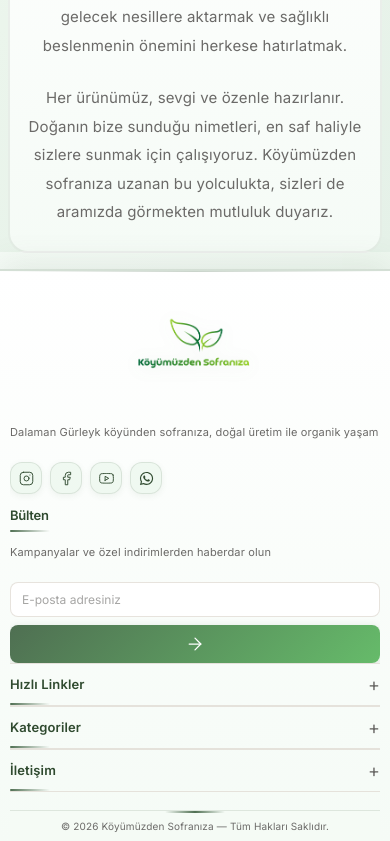
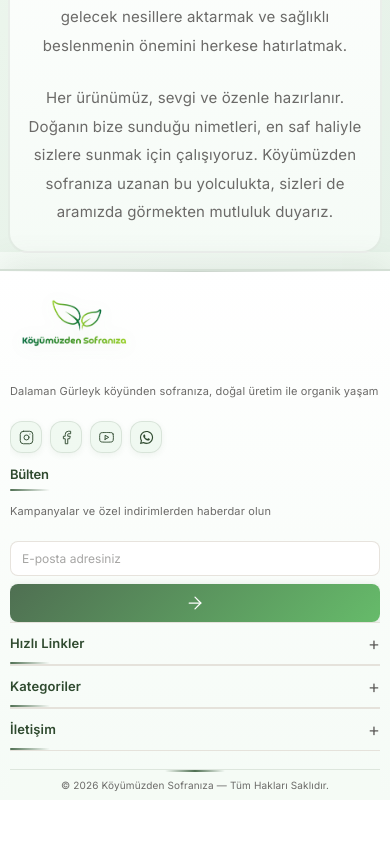
Before and after one commit to 48pinaribs/NaturalShop.React, a React (Create React App) app: page /about in a window 390 px wide. Shown: the part 3124-3965 px from the top of the page. After the commit the page ends 3924 px from the top, so only its background shows below. Built offline with nearby package versions, Linux system fonts and the light colour scheme.

Commit message:
Logo düzenlendi

```diff
--- a/src/components/Footer.css
+++ b/src/components/Footer.css
@@ -68,22 +68,14 @@
 .footer-brand {
   display: flex;
   align-items: center;
-  justify-content: center;
+  justify-content: flex-start;
   margin-bottom: 8px;
-  width: 100%;
-}
-
-.footer-brand a {
-  display: flex;
-  align-items: center;
-  justify-content: center;
-  width: 100%;
 }
 
 .footer-logo {
-  max-width: 160px;
-  width: 100%;
-  height: auto;
+  height: 120px;
+  width: auto;
+  max-width: 300px;
   display: block;
   flex-shrink: 0;
   object-fit: contain;
@@ -518,14 +510,9 @@
     gap: 20px;
   }
 
-  .footer-brand {
-    padding: 8px 0;
-  }
-
   .footer-logo {
-    max-width: 160px;
-    width: 100%;
-    height: auto;
+    height: 110px;
+    max-width: 260px;
   }
 
   .footer-description {
@@ -588,14 +575,9 @@
     padding-bottom: 24px;
   }
 
-  .footer-brand {
-    padding: 12px 0;
-  }
-
   .footer-logo {
-    max-width: 160px;
-    width: 100%;
-    height: auto;
+    height: 90px;
+    max-width: 220px;
   }
 }
 
@@ -646,8 +628,6 @@
 
   .footer-brand {
     margin-bottom: 12px;
-    padding: 16px 0;
-    justify-content: center;
   }
 
   .footer-description {
@@ -657,9 +637,8 @@
   }
 
   .footer-logo {
-    max-width: 160px;
-    width: 100%;
-    height: auto;
+    height: 80px;
+    max-width: 100%;
   }
 
   .footer-social {
@@ -748,14 +727,8 @@
     padding-bottom: 18px;
   }
 
-  .footer-brand {
-    padding: 18px 0;
-  }
-
   .footer-logo {
-    max-width: 140px;
-    width: 100%;
-    height: auto;
+    height: 70px;
   }
 
   .footer-description {
@@ -830,14 +803,8 @@
     padding-bottom: 16px;
   }
 
-  .footer-brand {
-    padding: 20px 0;
-  }
-
   .footer-logo {
-    max-width: 120px;
-    width: 100%;
-    height: auto;
+    height: 60px;
   }
 
   .footer-description {
```
